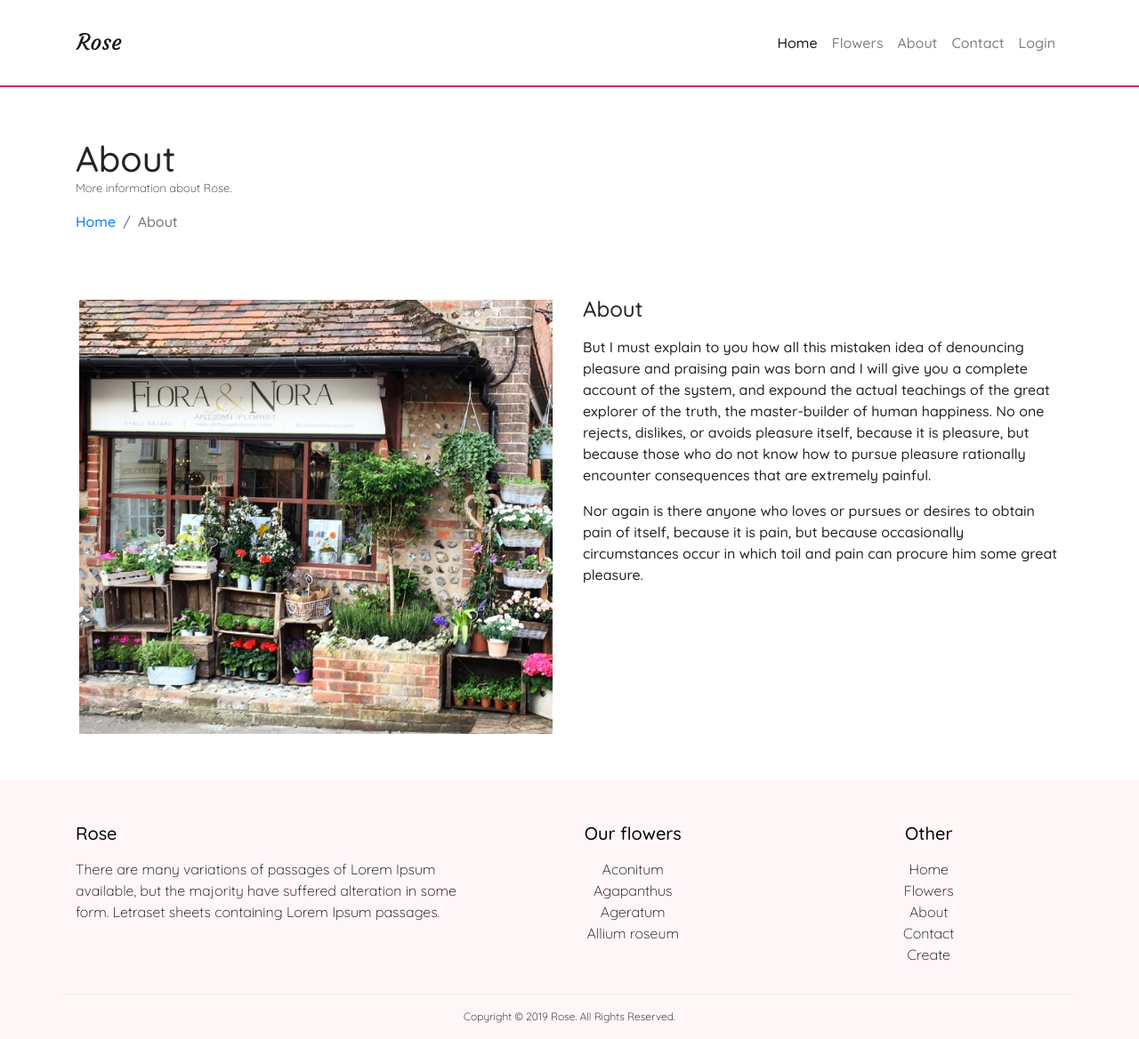
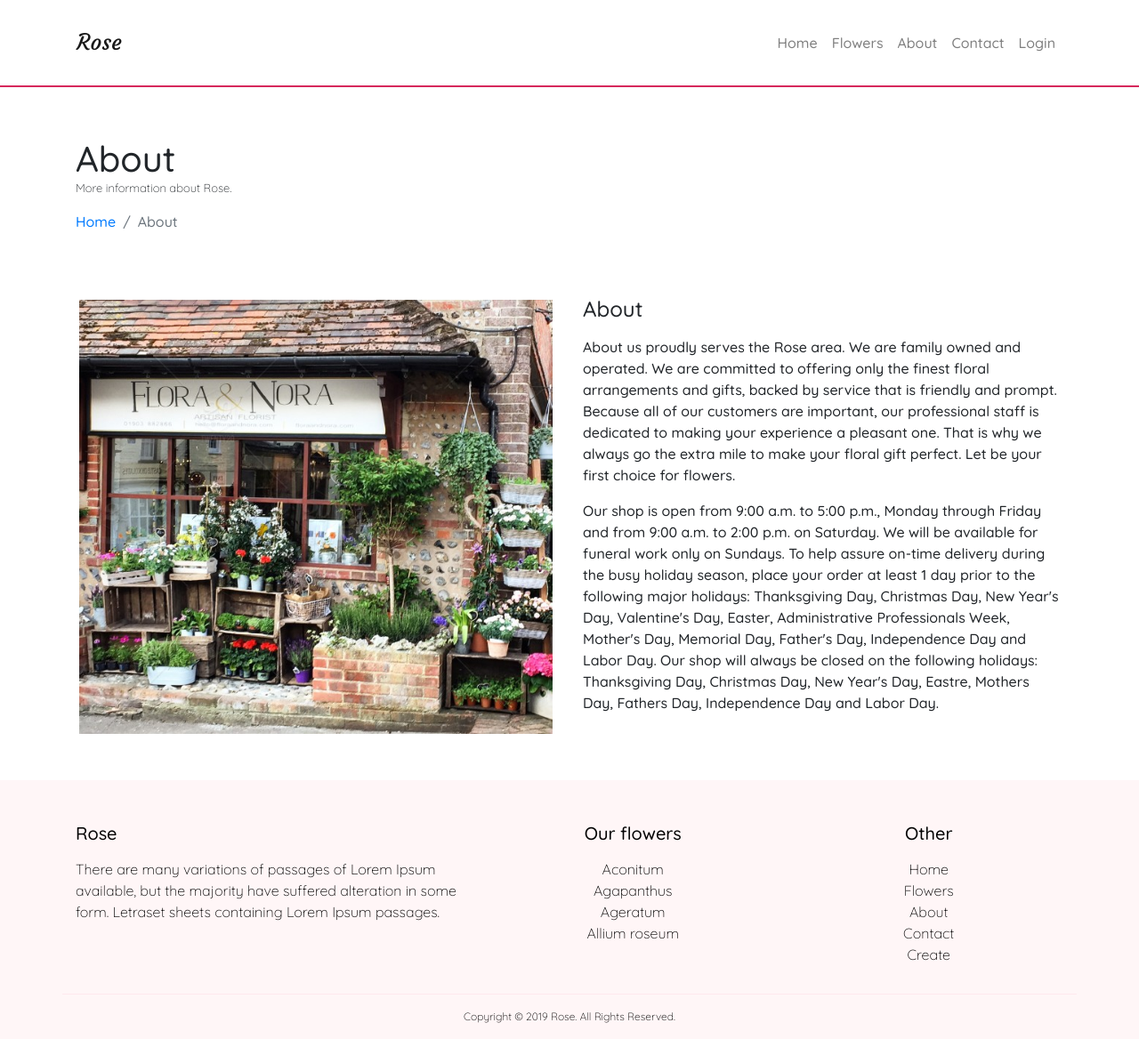
Before and after one commit to ingridafeimi/flowers-shop-php, a PHP site: page /rose/about.php in a window 1280 px wide. Shown: the whole page at 89% size. Run offline with PHP 8.4, Linux system fonts and the light colour scheme.

Commit message:
changes to About Page

```diff
--- a/about.php
+++ b/about.php
@@ -39,15 +39,19 @@ session_start();
             </div>
             <div class="col-sm-12 col-md-6">
                 <h4 class="mb-3">About</h4>
-                <p>But I must explain to you how all this mistaken idea of denouncing pleasure and praising pain was
-                    born and I will give you a complete account of the system, and expound the actual teachings of the
-                    great explorer of the truth, the master-builder of human happiness. No one rejects, dislikes, or
-                    avoids pleasure itself, because it is pleasure, but because those who do not know how to pursue
-                    pleasure rationally encounter consequences that are extremely painful.</p>
+                <p>About us proudly serves the Rose area. We are family owned and operated. We are committed to offering
+                    only the finest floral arrangements and gifts, backed by service that is friendly and prompt.
+                    Because all of our customers are important, our professional staff is dedicated to making your
+                    experience a pleasant one. That is why we always go the extra mile to make your floral gift perfect.
+                    Let be your first choice for flowers.</p>
 
-                <p>Nor again is there anyone who loves or pursues or desires to obtain pain of itself, because it is
-                    pain, but because occasionally circumstances occur in which toil and pain can procure him some great
-                    pleasure.</p>
+                <p>Our shop is open from 9:00 a.m. to 5:00 p.m., Monday through Friday and from 9:00 a.m. to 2:00 p.m.
+                    on Saturday. We will be available for funeral work only on Sundays. To help assure on-time delivery
+                    during the busy holiday season, place your order at least 1 day prior to the following major
+                    holidays: Thanksgiving Day, Christmas Day, New Year's Day, Valentine's Day, Easter, Administrative
+                    Professionals Week, Mother's Day, Memorial Day, Father's Day, Independence Day and Labor Day. Our
+                    shop will always be closed on the following holidays: Thanksgiving Day, Christmas Day, New Year's
+                    Day, Eastre, Mothers Day, Fathers Day, Independence Day and Labor Day.</p>
 
             </div>
 
--- a/partials/header.php
+++ b/partials/header.php
@@ -9,7 +9,7 @@
         <div class="collapse navbar-collapse" id="navbarSupportedContent">
 
             <ul class="navbar-nav ml-auto">
-                <li class="nav-item active">
+                <li class="nav-item">
                     <a class="nav-link" href="index.php">Home</a>
                 </li>
                 <li class="nav-item">
```
Also changed, not shown: emails.php (added, +12 -0 lines), index.php (+2 -12 lines), login.php (+13 -1 lines), script.js (added, +33 -0 lines).
